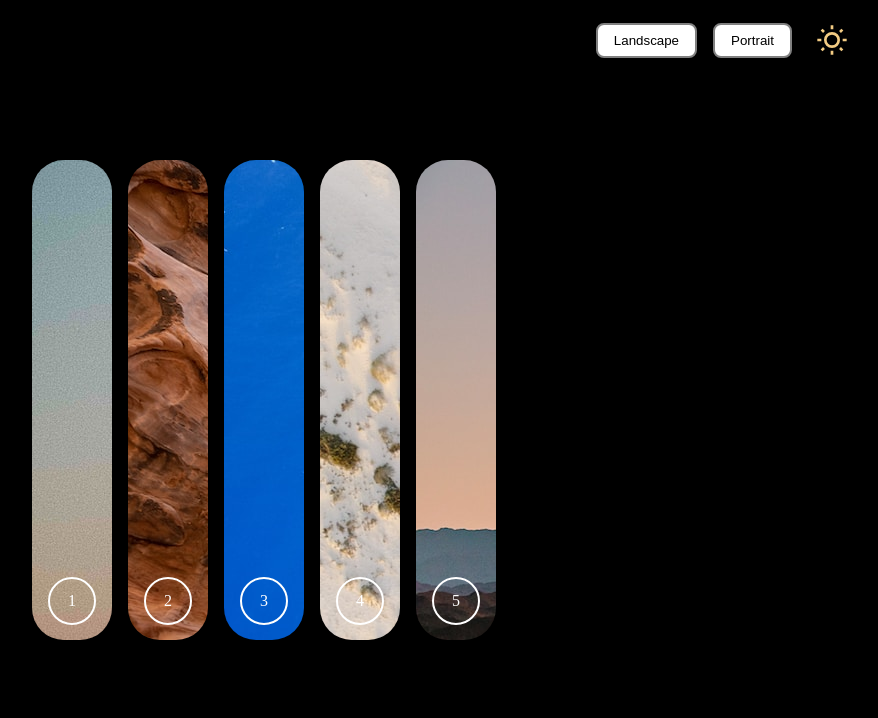
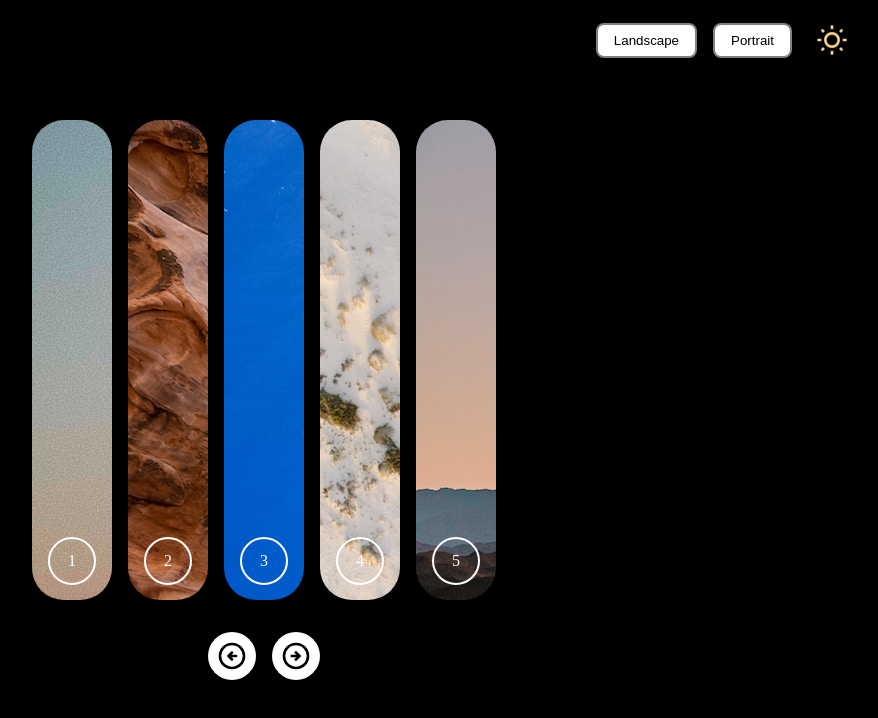
Before and after one commit to igbominadeveloper/igbominadeveloper.github.io, a plain HTML site: page html-js-slider/index.html in a window 1280 px wide. Shown: the whole page, without its empty margins (376-1254 px from the left). Drawn offline with Linux system fonts and the light colour scheme.

Commit message:
Listen to click events on the slides

```diff
--- a/html-js-slider/index.css
+++ b/html-js-slider/index.css
@@ -120,6 +120,9 @@ body {
   gap: 1rem;
   width: 50rem;
   justify-content: center;
+}
+
+.slider-container {
   transition: all 500ms ease-in-out;
 }
 
@@ -159,6 +162,28 @@ body {
   place-items: center;
 }
 
+.slider-control {
+  margin-top: 2rem;
+  display: grid;
+  place-content: center;
+  grid-template-columns: repeat(2, max-content);
+  gap: 1rem;
+}
+
+.slider-control button {
+  border: none;
+  background: white;
+  cursor: pointer;
+  border-radius: 100%;
+  display: grid;
+  place-content: center;
+  padding: 0.5rem;
+}
+
+.slider-control button:hover {
+  background: rgb(247, 245, 245);
+}
+
 /* slide images */
 
 .slide:nth-child(1) {
--- a/html-js-slider/index.html
+++ b/html-js-slider/index.html
@@ -46,6 +46,8 @@
       </div>
     </section>
 
+    <!-- slider -->
+    <section class="slider-container">
       <div class="slider">
         <div class="slide" id="one">
           <span>1</span>
@@ -63,6 +65,39 @@
           <span>5</span>
         </div>
       </div>
+
+      <footer class="slider-control">
+        <button class="left">
+          <svg
+            class="left-arrow"
+            xmlns="http://www.w3.org/2000/svg"
+            width="32"
+            height="32"
+            viewBox="0 0 24 24"
+          >
+            <path
+              fill="currentColor"
+              d="M11.8 13H15q.425 0 .713-.288T16 12q0-.425-.288-.712T15 11h-3.2l.9-.9q.275-.275.275-.7t-.275-.7q-.275-.275-.7-.275t-.7.275l-2.6 2.6q-.3.3-.3.7t.3.7l2.6 2.6q.275.275.7.275t.7-.275q.275-.275.275-.7t-.275-.7zm.2 9q-2.075 0-3.9-.788t-3.175-2.137q-1.35-1.35-2.137-3.175T2 12q0-2.075.788-3.9t2.137-3.175q1.35-1.35 3.175-2.137T12 2q2.075 0 3.9.788t3.175 2.137q1.35 1.35 2.138 3.175T22 12q0 2.075-.788 3.9t-2.137 3.175q-1.35 1.35-3.175 2.138T12 22m0-2q3.35 0 5.675-2.325T20 12q0-3.35-2.325-5.675T12 4Q8.65 4 6.325 6.325T4 12q0 3.35 2.325 5.675T12 20m0-8"
+            />
+          </svg>
+        </button>
+
+        <button class="right">
+          <svg
+            class="right-arrow"
+            xmlns="http://www.w3.org/2000/svg"
+            width="32"
+            height="32"
+            viewBox="0 0 24 24"
+          >
+            <path
+              fill="currentColor"
+              d="m12 16l4-4l-4-4l-1.4 1.4l1.6 1.6H8v2h4.2l-1.6 1.6zm0 6q-2.075 0-3.9-.788t-3.175-2.137q-1.35-1.35-2.137-3.175T2 12q0-2.075.788-3.9t2.137-3.175q1.35-1.35 3.175-2.137T12 2q2.075 0 3.9.788t3.175 2.137q1.35 1.35 2.138 3.175T22 12q0 2.075-.788 3.9t-2.137 3.175q-1.35 1.35-3.175 2.138T12 22m0-2q3.35 0 5.675-2.325T20 12q0-3.35-2.325-5.675T12 4Q8.65 4 6.325 6.325T4 12q0 3.35 2.325 5.675T12 20m0-8"
+            />
+          </svg>
+        </button>
+      </footer>
+    </section>
   </body>
   <script src="./index.js"></script>
 </html>
--- a/html-js-slider/index.js
+++ b/html-js-slider/index.js
@@ -1,10 +1,13 @@
 const slides = document.querySelectorAll('.slide');
 const orientationButtons = document.querySelectorAll('.orientation button');
-const slider = document.querySelector('.slider');
+const sliderContainer = document.querySelector('.slider-container');
 const colorModeButton = document.querySelector('.theme-toggle button');
 const lightTheme = document.querySelector('.theme-toggle button .sun');
 const darkTheme = document.querySelector('.theme-toggle button .moon');
 const prefersDarkScheme = window.matchMedia('(prefers-color-scheme: dark)');
+const sliderControlButtons = document.querySelectorAll(
+  '.slider-control button'
+);
 
 if (prefersDarkScheme) {
   document.body.classList.toggle('dark-mode');
@@ -15,6 +18,10 @@ if (document.body.classList.contains('dark-mode')) {
   lightTheme.style.display = 'block';
 }
 
+/**
+ * expand a slider
+ * @param {MouseEvent} event
+ */
 const expandItem = (event) => {
   resetFlexBasis(event.currentTarget);
 
@@ -22,6 +29,10 @@ const expandItem = (event) => {
   element.classList.toggle('expanded');
 };
 
+/**
+ * reset the flex basis for all the items except the current element
+ * @param {Element} currentTarget
+ */
 const resetFlexBasis = (currentTarget) => {
   const allSlides = Array.from(slides);
 
@@ -30,17 +41,24 @@ const resetFlexBasis = (currentTarget) => {
     .forEach((slide) => slide.classList.remove('expanded'));
 };
 
-const changeOrientation = (event) => {
+/**
+ * toggle the slider orientation between landscape and portrait
+ * @param {MouseEvent} event
+ */
+const toggleOrientation = (event) => {
   const orientation = event.currentTarget.textContent;
   console.log(orientation);
 
   if (orientation === 'portrait') {
-    slider.style.transform = 'rotate(90deg)';
+    sliderContainer.style.transform = 'rotate(90deg)';
   } else {
-    slider.style.transform = 'rotate(0deg)';
+    sliderContainer.style.transform = 'rotate(0deg)';
   }
 };
 
+/**
+ * toggle the theme between dark and light mode
+ */
 const toggleTheme = () => {
   const darkMode = !!document.body.classList.contains('dark-mode');
 
@@ -60,13 +78,43 @@ const toggleTheme = () => {
   }
 };
 
+/**
+ * cycle through slides to expand them
+ */
+const cycleThroughSlides = (event) => {
+  const buttonType = event.currentTarget.className; // left or right
+  // get all the slides
+  // find the one with expanded - remove the class and apply to the next one
+  // if none, just default to the first one
+  const allSlides = Array.from(slides);
+  const currentExpandedSlideIndex =
+    allSlides.findIndex((slide) => slide.classList.contains('expanded')) ?? 0;
+
+  let nextElement;
+  if (buttonType === 'right') {
+    if (currentExpandedSlideIndex === allSlides.length - 1) return;
+    nextElement = allSlides[currentExpandedSlideIndex + 1];
+  } else {
+    if (currentExpandedSlideIndex === 0) return;
+    nextElement = allSlides[currentExpandedSlideIndex - 1];
+  }
+
+  console.log(nextElement, '>>>>>');
+
+  expandItem({ currentTarget: nextElement });
+};
+
 // register event listeners
 slides.forEach((slide) => {
   slide.addEventListener('click', expandItem);
 });
 
 orientationButtons.forEach((button) =>
-  button.addEventListener('click', changeOrientation)
+  button.addEventListener('click', toggleOrientation)
 );
 
 colorModeButton.addEventListener('click', toggleTheme);
+
+sliderControlButtons.forEach((sliderControlButton) =>
+  sliderControlButton.addEventListener('click', cycleThroughSlides)
+);
```
Lines whose indentation alone changed are shown as unchanged.
